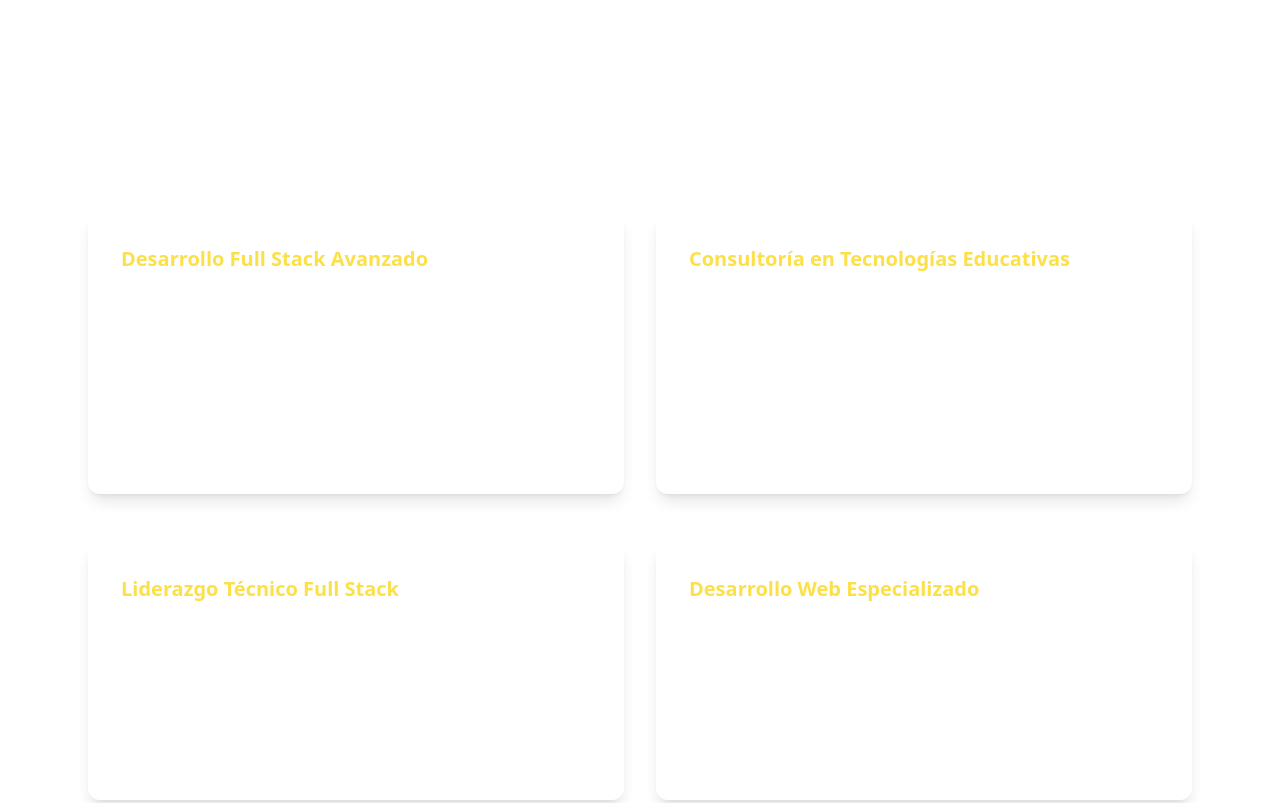
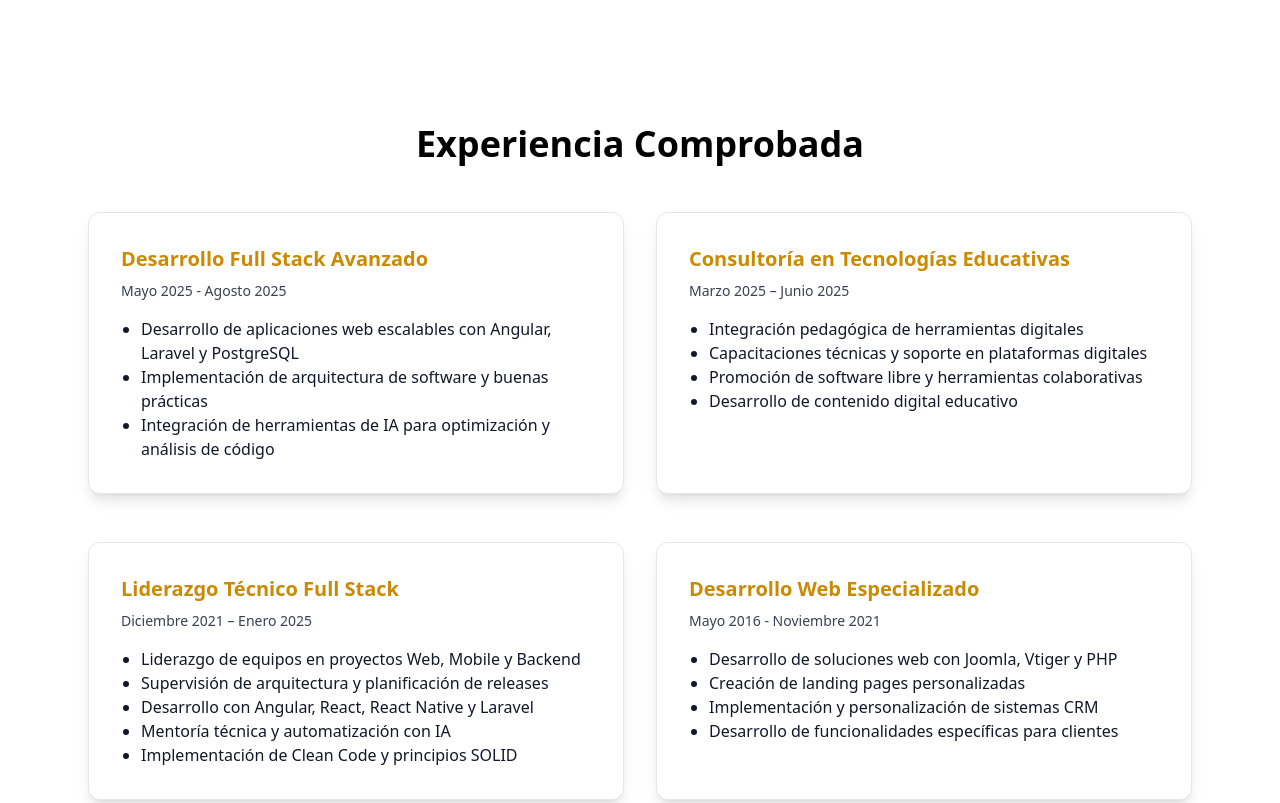
Before and after one commit to JorgeUtello/apolo-tech, a plain HTML site: page index.html in a window 1280 px wide. Shown: the part 2080-2883 px from the top of the page. Drawn offline with nearby package versions, Linux system fonts and the light colour scheme.

Commit message:
texts fix

```diff
--- a/index.html
+++ b/index.html
@@ -142,31 +142,31 @@
 
     <section id="experience" class="experience">
         <div class="max-w-6xl mx-auto px-6 py-20">
-            <h2 class="text-3xl md:text-4xl font-bold text-center mb-12 text-white">Experiencia Comprobada</h2>
+            <h2 class="text-3xl md:text-4xl font-bold text-center mb-12 text-black">Experiencia Comprobada</h2>
             <div class="grid grid-cols-1 md:grid-cols-2 gap-8">
-                <div class="bg-white bg-opacity-10 rounded-xl shadow-lg p-8 mb-4 border border-white/20 hover:scale-105 transition">
-                    <h4 class="text-xl font-semibold mb-2 text-yellow-300">Desarrollo Full Stack Avanzado</h4>
-                    <div class="text-sm mb-4 text-white/80">Mayo 2025 - Agosto 2025</div>
-                    <ul class="list-disc pl-5 text-white/90">
+                <div class="bg-white rounded-xl shadow-lg p-8 mb-4 border border-gray-200 hover:scale-105 transition">
+                    <h4 class="text-xl font-semibold mb-2 text-yellow-600">Desarrollo Full Stack Avanzado</h4>
+                    <div class="text-sm mb-4 text-gray-700">Mayo 2025 - Agosto 2025</div>
+                    <ul class="list-disc pl-5 text-gray-900">
                         <li>Desarrollo de aplicaciones web escalables con Angular, Laravel y PostgreSQL</li>
                         <li>Implementación de arquitectura de software y buenas prácticas</li>
                         <li>Integración de herramientas de IA para optimización y análisis de código</li>
                     </ul>
                 </div>
-                <div class="bg-white bg-opacity-10 rounded-xl shadow-lg p-8 mb-4 border border-white/20 hover:scale-105 transition">
-                    <h4 class="text-xl font-semibold mb-2 text-yellow-300">Consultoría en Tecnologías Educativas</h4>
-                    <div class="text-sm mb-4 text-white/80">Marzo 2025 – Junio 2025</div>
-                    <ul class="list-disc pl-5 text-white/90">
+                <div class="bg-white rounded-xl shadow-lg p-8 mb-4 border border-gray-200 hover:scale-105 transition">
+                    <h4 class="text-xl font-semibold mb-2 text-yellow-600">Consultoría en Tecnologías Educativas</h4>
+                    <div class="text-sm mb-4 text-gray-700">Marzo 2025 – Junio 2025</div>
+                    <ul class="list-disc pl-5 text-gray-900">
                         <li>Integración pedagógica de herramientas digitales</li>
                         <li>Capacitaciones técnicas y soporte en plataformas digitales</li>
                         <li>Promoción de software libre y herramientas colaborativas</li>
                         <li>Desarrollo de contenido digital educativo</li>
                     </ul>
                 </div>
-                <div class="bg-white bg-opacity-10 rounded-xl shadow-lg p-8 mb-4 border border-white/20 hover:scale-105 transition">
-                    <h4 class="text-xl font-semibold mb-2 text-yellow-300">Liderazgo Técnico Full Stack</h4>
-                    <div class="text-sm mb-4 text-white/80">Diciembre 2021 – Enero 2025</div>
-                    <ul class="list-disc pl-5 text-white/90">
+                <div class="bg-white rounded-xl shadow-lg p-8 mb-4 border border-gray-200 hover:scale-105 transition">
+                    <h4 class="text-xl font-semibold mb-2 text-yellow-600">Liderazgo Técnico Full Stack</h4>
+                    <div class="text-sm mb-4 text-gray-700">Diciembre 2021 – Enero 2025</div>
+                    <ul class="list-disc pl-5 text-gray-900">
                         <li>Liderazgo de equipos en proyectos Web, Mobile y Backend</li>
                         <li>Supervisión de arquitectura y planificación de releases</li>
                         <li>Desarrollo con Angular, React, React Native y Laravel</li>
@@ -174,10 +174,10 @@
                         <li>Implementación de Clean Code y principios SOLID</li>
                     </ul>
                 </div>
-                <div class="bg-white bg-opacity-10 rounded-xl shadow-lg p-8 mb-4 border border-white/20 hover:scale-105 transition">
-                    <h4 class="text-xl font-semibold mb-2 text-yellow-300">Desarrollo Web Especializado</h4>
-                    <div class="text-sm mb-4 text-white/80">Mayo 2016 - Noviembre 2021</div>
-                    <ul class="list-disc pl-5 text-white/90">
+                <div class="bg-white rounded-xl shadow-lg p-8 mb-4 border border-gray-200 hover:scale-105 transition">
+                    <h4 class="text-xl font-semibold mb-2 text-yellow-600">Desarrollo Web Especializado</h4>
+                    <div class="text-sm mb-4 text-gray-700">Mayo 2016 - Noviembre 2021</div>
+                    <ul class="list-disc pl-5 text-gray-900">
                         <li>Desarrollo de soluciones web con Joomla, Vtiger y PHP</li>
                         <li>Creación de landing pages personalizadas</li>
                         <li>Implementación y personalización de sistemas CRM</li>
```
